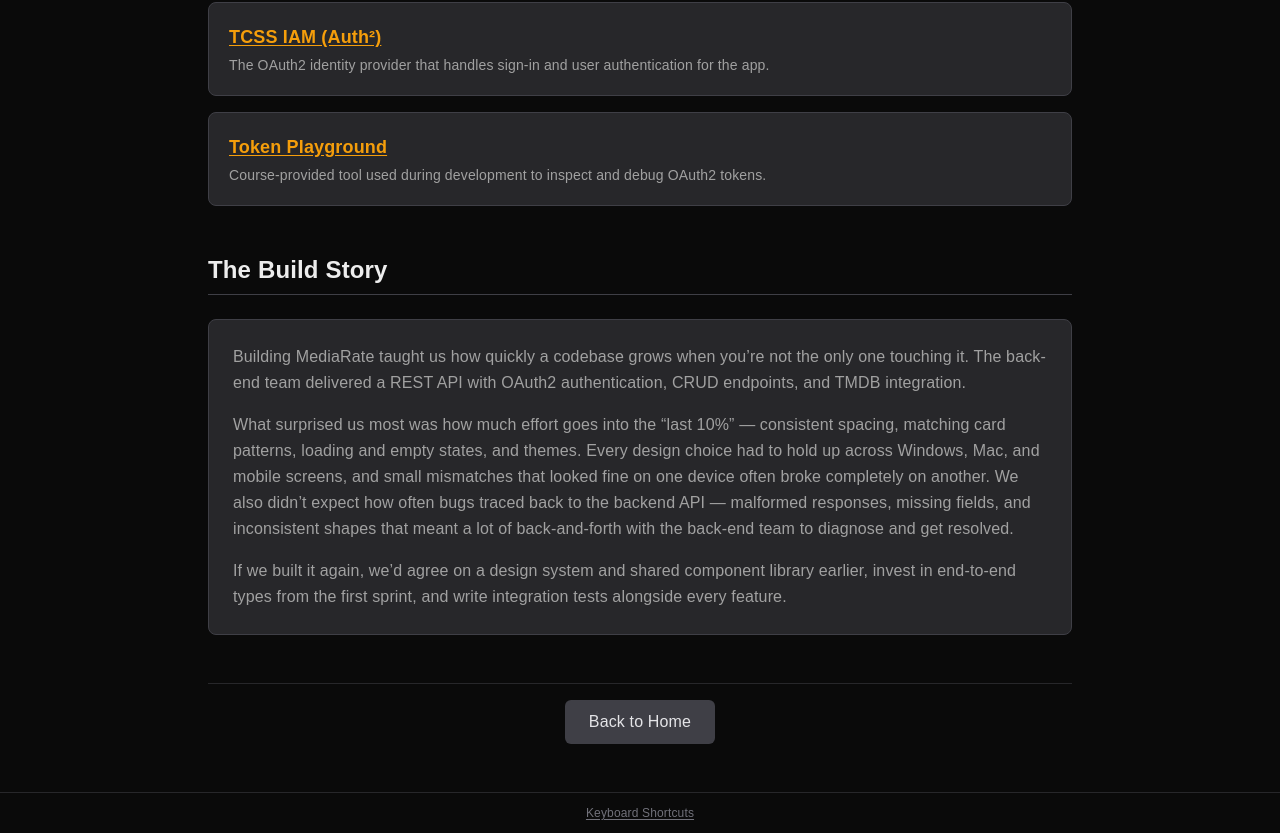
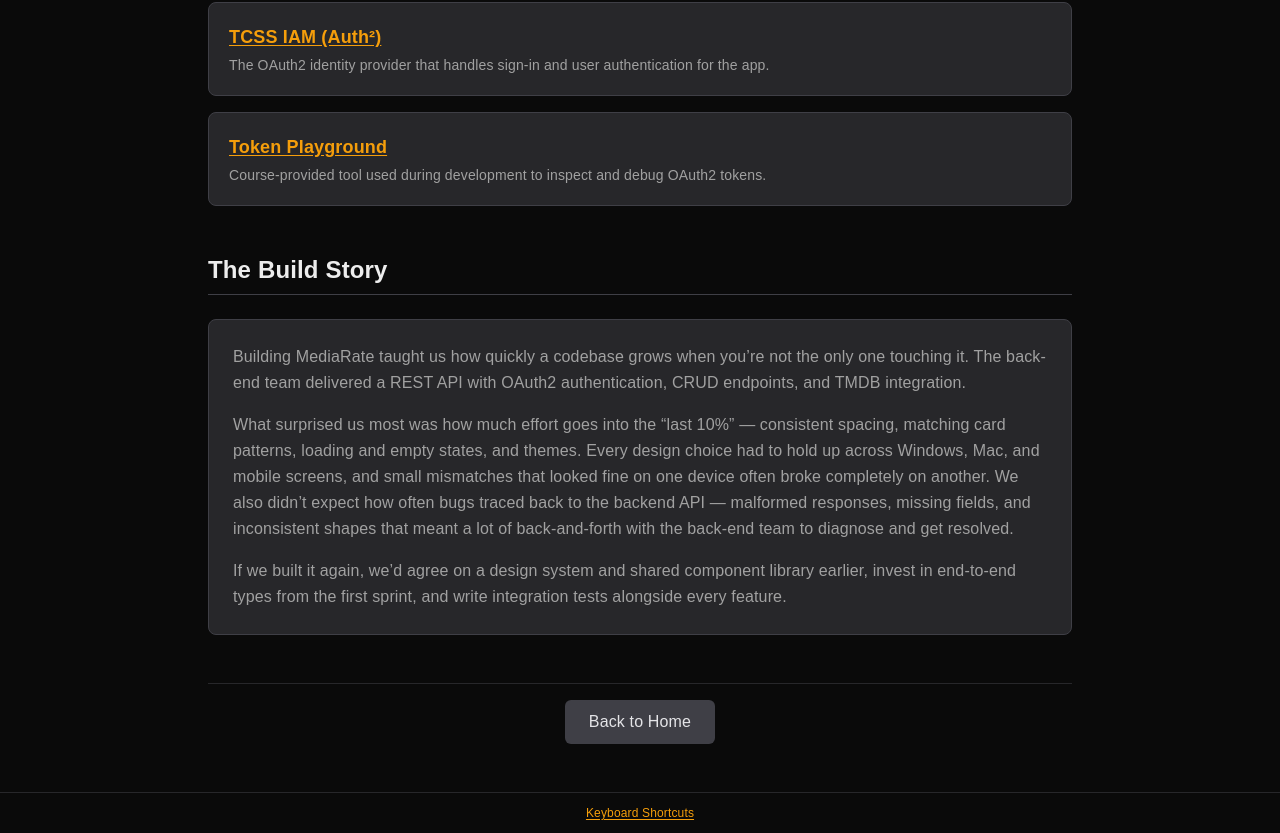
Before and after one commit to UWT-TCSS460-SP26/group-project-frontend-public-group-4, a Next.js app: page /about in a window 1280 px wide. Shown: the part 1286-2119 px from the top of the page. Built offline with nearby package versions, Linux system fonts and the light colour scheme; no server answers.

Commit message:
fix footer color

```diff
--- a/src/components/footer.tsx
+++ b/src/components/footer.tsx
@@ -16,7 +16,7 @@ export default function Footer() {
       <button
         onClick={handleOpenHelp}
         className="underline underline-offset-2 hover:opacity-80 transition-opacity"
-        style={{ color: "var(--text-secondary)" }}
+        style={{ color: "var(--primary-color)" }}
       >
         Keyboard Shortcuts
       </button>
```
